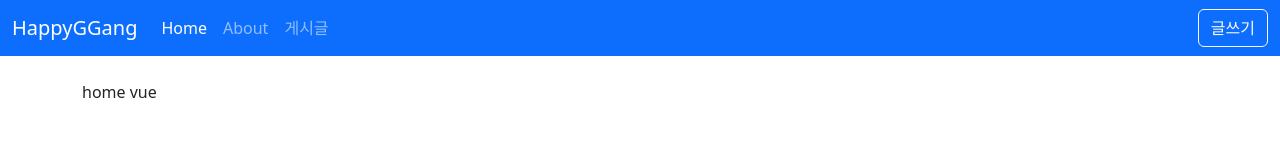
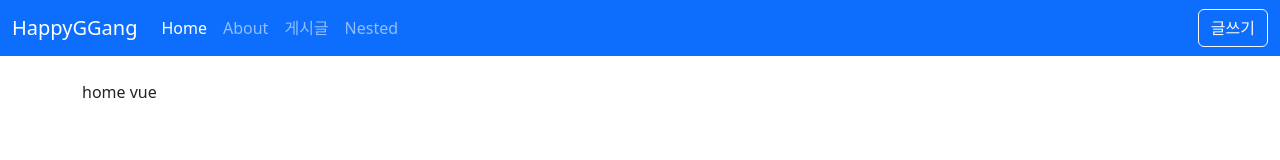
Before and after one commit to happyGGang/vue3-posts, a Vue app: page / in a window 1280 px wide. Shown: the top 160 px of the page. Built offline with nearby package versions, Linux system fonts and the light colour scheme.

Commit message:
[update] nested 라우팅 처리

```diff
--- a/src/layouts/TheHeader.vue
+++ b/src/layouts/TheHeader.vue
@@ -25,6 +25,9 @@
 						<li class="nav-item">
 							<RouterLink class="nav-link" to="/posts">게시글</RouterLink>
 						</li>
+						<li class="nav-item">
+							<RouterLink class="nav-link" to="/nested">Nested</RouterLink>
+						</li>
 					</ul>
 					<div class="d-flex" role="search">
 						<button class="btn btn-outline-light" type="button" @click="goPage">
--- a/src/router/index.js
+++ b/src/router/index.js
@@ -6,6 +6,7 @@ import PostDetailView from '@/views/posts/PostDetailView.vue';
 import PostEditView from '@/views/posts/PostEditView.vue';
 import PostListView from '@/views/posts/PostListView.vue';
 import NotFoundView from '@/views/NotFoundView.vue';
+import NestedView from '@/views/nested/NestedView.vue';
 
 const routes = [
 	{
@@ -43,6 +44,11 @@ const routes = [
 		name: 'NotFoundView',
 		component: NotFoundView,
 	},
+	{
+		path: '/nested',
+		name: 'NestedView',
+		component: NestedView,
+	},
 ];
 
 const router = createRouter({
```
